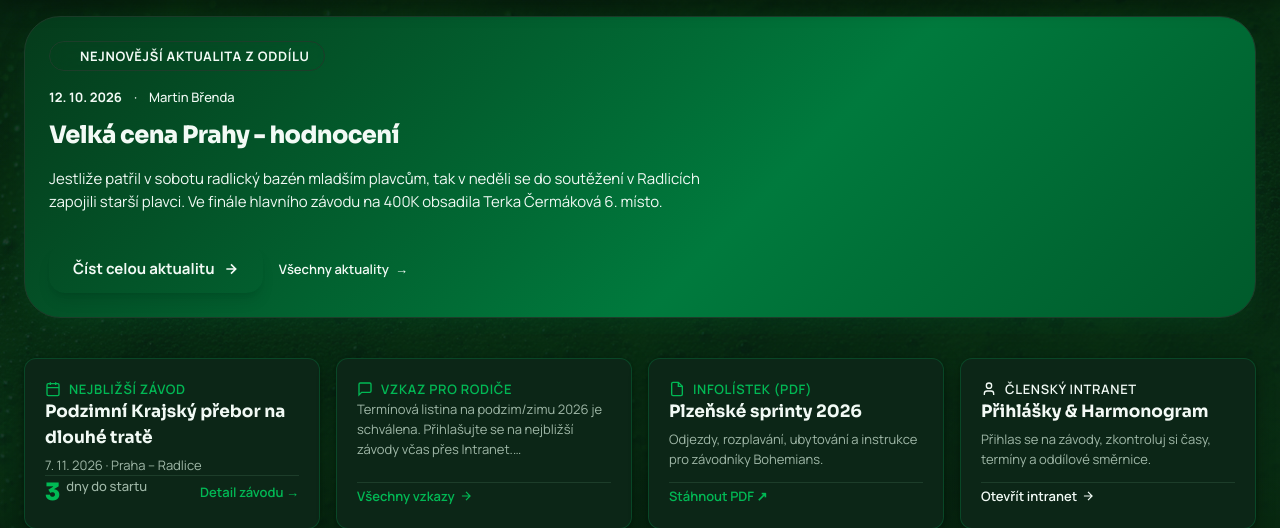
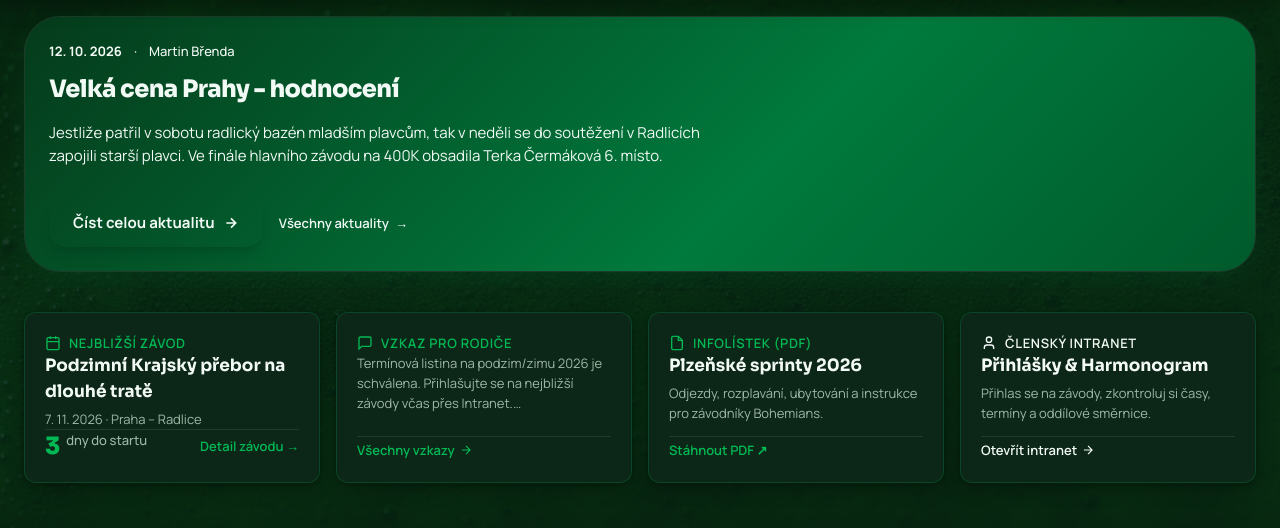
Before and after one commit to Kryspe/bohemka-vanilla, a PHP site: page / in a window 1280 px wide. Shown: the part 65-593 px from the top of the page. Run offline with PHP 8.4, Linux system fonts and the light colour scheme; data that the repository does not hold is empty.

Commit message:
fix(ui): remove redundant 'Nejnovější aktualita z oddílu' badge from hero section

```diff
--- a/index.html
+++ b/index.html
@@ -112,11 +112,6 @@
 
               <!-- Left column: The Lead Story / Latest News -->
               <div id="hero-news-content" class="flex flex-col justify-center">
-                <div class="inline-flex items-center gap-2 rounded-full border border-emerald-400/30 bg-emerald-950/70 px-3.5 py-1 text-xs font-bold tracking-wider uppercase text-emerald-300 backdrop-blur-sm w-fit mb-4">
-                  <span class="h-2 w-2 rounded-full bg-emerald-400 animate-pulse"></span>
-                  Nejnovější aktualita z oddílu
-                </div>
-
                 <div class="flex items-center gap-3 text-xs sm:text-sm text-emerald-200/90 font-medium mb-3">
                   <time id="hero-feature-date" class="font-bold text-white">12. 10. 2026</time>
                   <span>·</span>
--- a/index.php
+++ b/index.php
@@ -51,11 +51,6 @@ require_once __DIR__ . '/includes/header.php';
 
           <!-- Left: Lead Story Details -->
           <div class="flex flex-col justify-center">
-            <div class="inline-flex items-center gap-2 rounded-full border border-emerald-400/30 bg-emerald-950/70 px-3.5 py-1 text-xs font-bold tracking-wider uppercase text-emerald-300 backdrop-blur-sm w-fit mb-4">
-              <span class="h-2 w-2 rounded-full bg-emerald-400 animate-pulse"></span>
-              Nejnovější aktualita z oddílu
-            </div>
-
             <div class="flex items-center gap-3 text-xs sm:text-sm text-emerald-200/90 font-medium mb-3">
               <time class="font-bold text-white"><?= e($heroDate) ?></time>
               <span>·</span>
```
